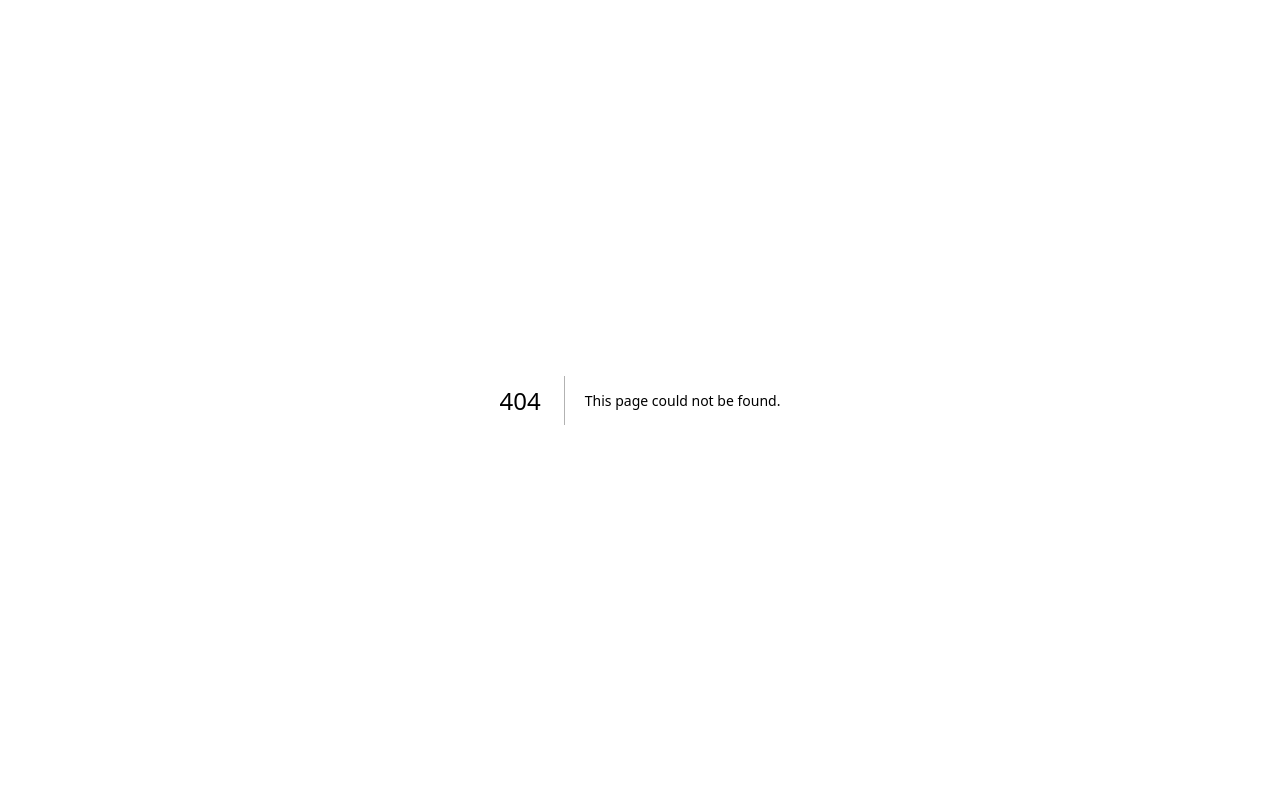
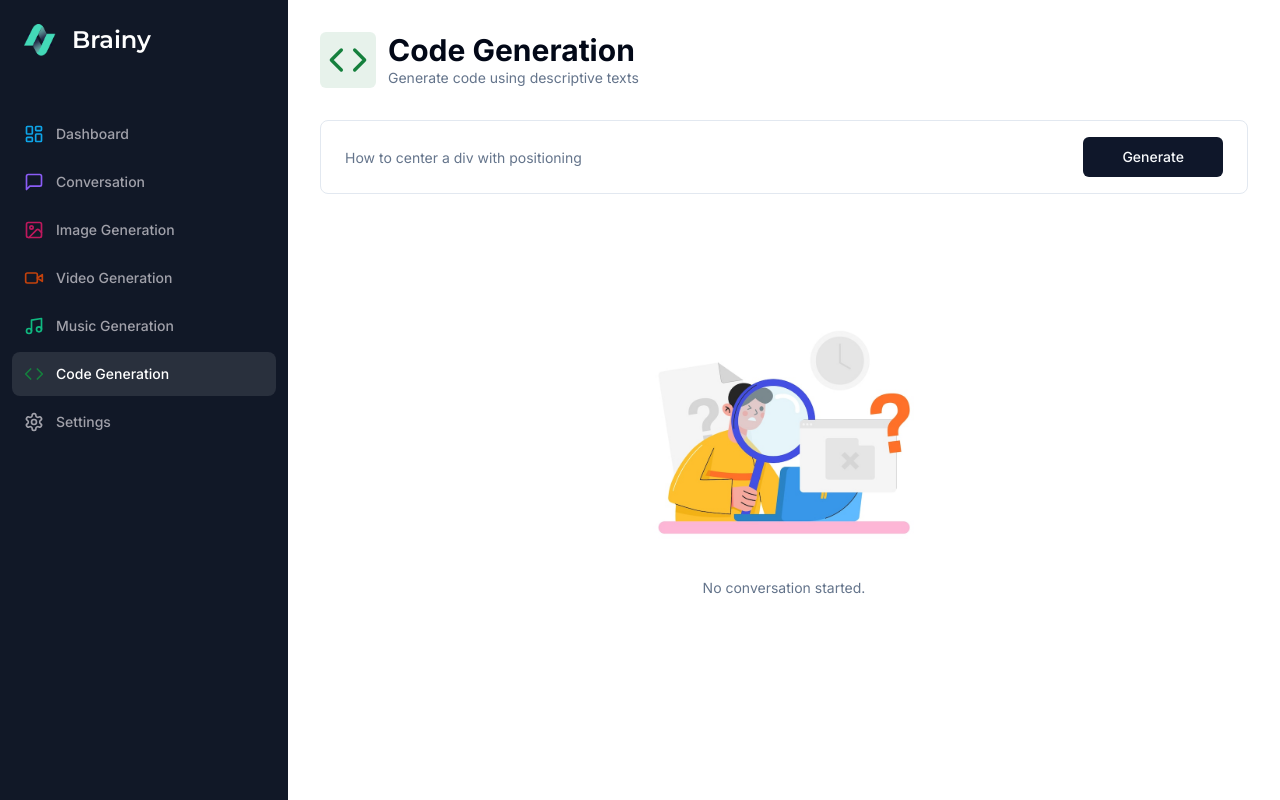
Before and after one commit to WinnardArthur/brainy, a Next.js app: page /code in a window 1280 px wide. Before the commit this address had no page. Built offline with nearby package versions, Linux system fonts and the light colour scheme.

Commit message:
create code generation feature

```diff
--- /dev/null
+++ b/app/(dashboard)/(routes)/code/constants.ts
@@ -0,0 +1,5 @@
+import * as z from 'zod';
+
+export const formSchema = z.object({
+    prompt: z.string().min(1, {message: 'Prompt is required'})
+})
--- /dev/null
+++ b/app/(dashboard)/(routes)/code/page.tsx
@@ -0,0 +1,150 @@
+"use client";
+
+import React, { useState } from "react";
+import { Code } from "lucide-react";
+import { useForm } from "react-hook-form";
+import * as z from "zod";
+import { zodResolver } from "@hookform/resolvers/zod";
+import { ChatCompletionRequestMessage } from "openai";
+import axios from "axios";
+import { useRouter } from "next/navigation";
+import ReactMarkdown from "react-markdown";
+
+import { Heading } from "@/components/heading";
+import { Form, FormControl, FormField, FormItem } from "@/components/ui/form";
+import { Input } from "@/components/ui/input";
+import { formSchema } from "./constants";
+import { Button } from "@/components/ui/button";
+import { Empty } from "@/components/empty";
+import Loader from "@/components/loader";
+import { cn } from "@/lib/utils";
+import { UserAvatar } from "@/components/user-avatar";
+import BotAvatar from "@/components/bot-avatar";
+
+const CodePage = () => {
+  const [messages, setMessages] = useState<ChatCompletionRequestMessage[]>([]);
+
+  const router = useRouter();
+
+  const form = useForm<z.infer<typeof formSchema>>({
+    resolver: zodResolver(formSchema),
+    defaultValues: {
+      prompt: "",
+    },
+  });
+
+  const isLoading = form.formState.isSubmitting;
+
+  const onSubmit = async (values: z.infer<typeof formSchema>) => {
+    try {
+      const userMessage: ChatCompletionRequestMessage = {
+        role: "user",
+        content: values.prompt,
+      };
+
+      const newMessages = [...messages, userMessage];
+
+      const response = await axios.post("/api/code", {
+        messages: newMessages,
+      });
+
+      setMessages((current) => [...current, userMessage, response.data]);
+
+      form.reset();
+    } catch (error: any) {
+      console.log(error);
+    } finally {
+      router.refresh();
+    }
+  };
+
+  return (
+    <div>
+      <Heading
+        title="Code Generation"
+        description="Generate code using descriptive texts"
+        icon={Code}
+        iconColor="text-green-700"
+        bgColor="bg-green-700/10"
+      />
+
+      <div className="px-4 lg:px-8">
+        <div>
+          <Form {...form}>
+            <form
+              onSubmit={form.handleSubmit(onSubmit)}
+              className="rounded-lg border w-full p-4 px-3 md:px-6 focus-within:shadow-sm grid grid-cols-12 gap-2"
+            >
+              <FormField
+                control={form.control}
+                name="prompt"
+                render={({ field }) => (
+                  <FormItem className="col-span-12 lg:col-span-10">
+                    <FormControl className="m-0 p-0">
+                      <Input
+                        className="border-0 outline-none focus-visible:ring-0 focus-visible:ring-transparent"
+                        disabled={isLoading}
+                        placeholder="How to center a div with positioning"
+                        {...field}
+                      />
+                    </FormControl>
+                  </FormItem>
+                )}
+              />
+
+              <Button
+                className="col-span-12 lg:col-span-2 w-full"
+                disabled={isLoading}
+              >
+                Generate
+              </Button>
+            </form>
+          </Form>
+        </div>
+
+        <div className="space-y-4 mt-4">
+          {isLoading && (
+            <div className="p-8 rounded-lg w-full flex items-center justify-center bg-muted">
+              <Loader />
+            </div>
+          )}
+          {messages.length === 0 && !isLoading && (
+            <Empty label="No conversation started." />
+          )}
+          <div className="flex flex-col-reverse gap-y-4">
+            {messages.map((message) => (
+              <div
+                key={message.content}
+                className={cn(
+                  "p-8 w-full flex items-start gap-x-8 rounded-lg",
+                  message.role === "user"
+                    ? "bg-white border border-black/10"
+                    : "bg-muted"
+                )}
+              >
+                {message.role === "user" ? <UserAvatar /> : <BotAvatar />}
+                <ReactMarkdown
+                  components={{
+                    pre: ({ node, ...props }) => (
+                      <div className="overflow-auto w-full my-2 bg-black/10 p-2 rounded-lg">
+                        <pre {...props} />
+                      </div>
+                    ),
+                    code: ({ node, ...props }) => (
+                      <code className="bg-black/10 rounded-lg p-1" {...props} />
+                    ),
+                  }}
+                  className="text-sm overflow-hidden leading-7"
+                >
+                  {message.content}
+                </ReactMarkdown>
+              </div>
+            ))}
+          </div>
+        </div>
+      </div>
+    </div>
+  );
+};
+
+export default CodePage;
--- /dev/null
+++ b/app/api/code/route.ts
@@ -0,0 +1,41 @@
+import { auth } from "@clerk/nextjs";
+import { NextResponse } from "next/server";
+import { ChatCompletionRequestMessage, Configuration, OpenAIApi } from "openai";
+
+const configuration = new Configuration({
+  apiKey: process.env.OPENAI_API_KEY,
+});
+
+const openai = new OpenAIApi(configuration);
+
+const instructionMessage: ChatCompletionRequestMessage = {
+  role: "system",
+  content:
+    "You are a code generator. You must answer only in markdown code snippets. Use code comments for explanations.",
+};
+
+export async function POST(req: Request) {
+  try {
+    const { userId } = auth();
+    const body = await req.json();
+    const { messages } = body;
+
+    if (!userId) return new NextResponse("Unauthorized", { status: 401 });
+
+    if (!configuration.apiKey)
+      return new NextResponse("Open API Key not configured", { status: 500 });
+
+    if (!messages)
+      return new NextResponse("Messages are required", { status: 400 });
+
+    const response = await openai.createChatCompletion({
+      model: "gpt-3.5-turbo",
+      messages: [instructionMessage, ...messages],
+    });
+
+    return NextResponse.json(response.data.choices[0].message);
+  } catch (error) {
+    console.log("[CODE_ERROR]:", error);
+    return new NextResponse();
+  }
+}
--- a/package.json
+++ b/package.json
@@ -24,6 +24,7 @@
     "react": "^18",
     "react-dom": "^18",
     "react-hook-form": "^7.49.3",
+    "react-markdown": "^9.0.1",
     "tailwind-merge": "^2.2.0",
     "tailwindcss-animate": "^1.0.7",
     "zod": "^3.22.4"
```
Also changed, not shown: 1 other file (tests, documents, lock files or other folders).
